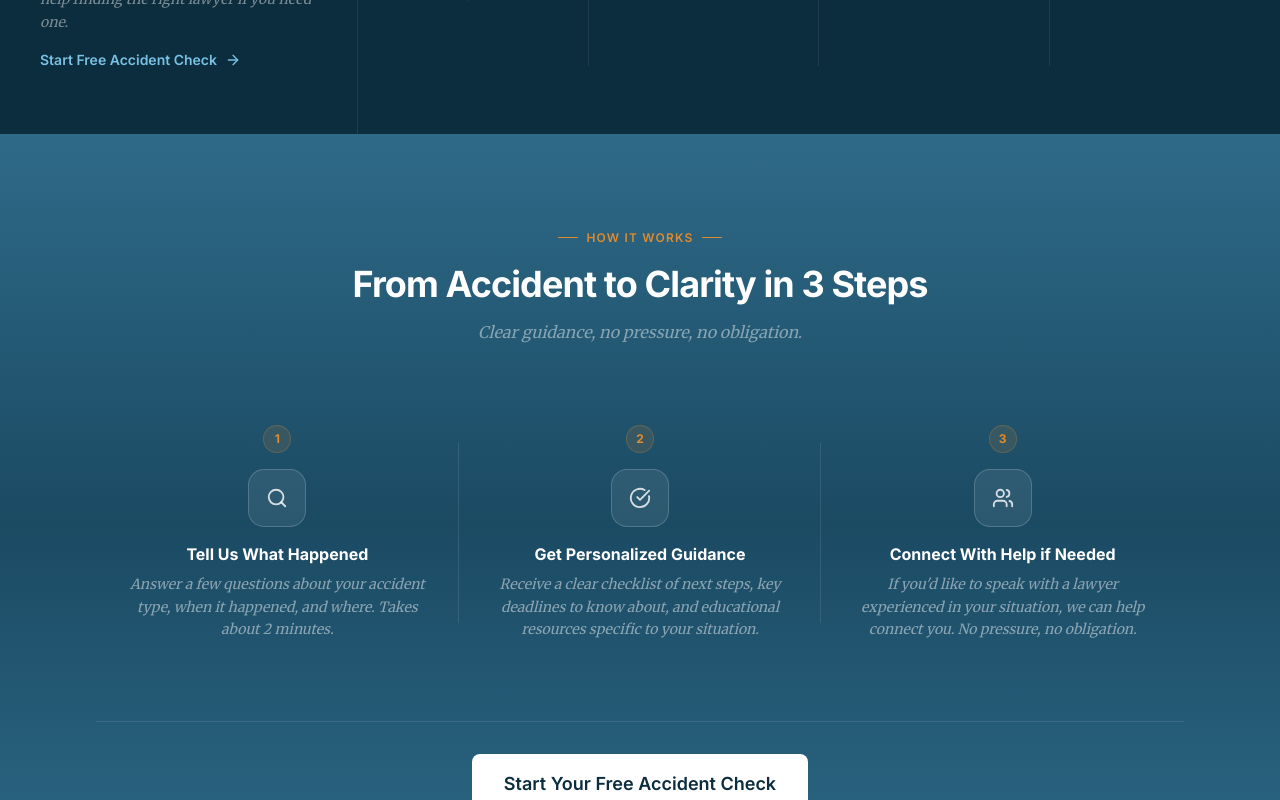
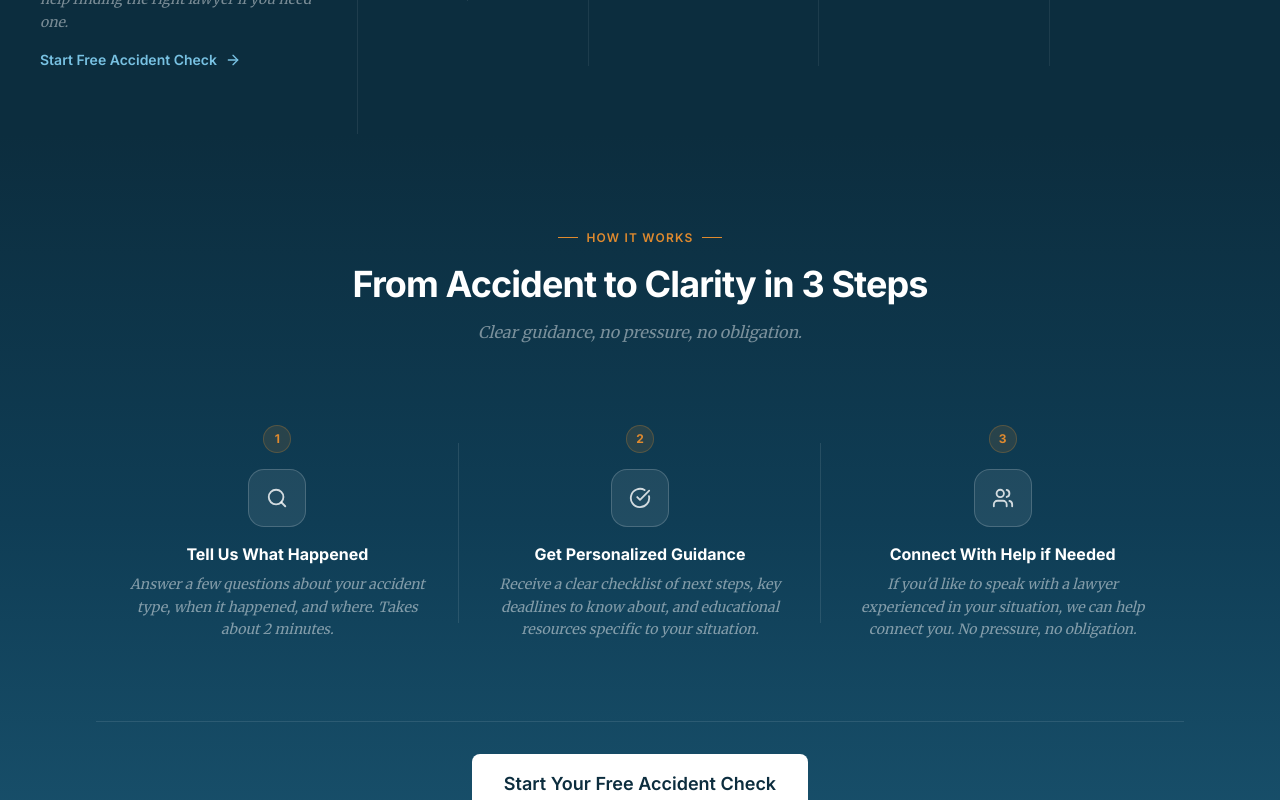
Before and after one commit to the-comet-companies/accident-path, a Next.js app: page / in a window 1280 px wide. Shown: the part 1060-1860 px from the top of the page. Built offline with nearby package versions, Linux system fonts and the light colour scheme.

Commit message:
fix: How It Works gradient — seamless from primary-900, gentle lift to #1a5470

```diff
--- a/app/page.tsx
+++ b/app/page.tsx
@@ -267,7 +267,7 @@ export default function Home() {
       {/* ── 3. How It Works ───────────────────────────────────────────────── */}
       <section
         className="text-white py-16 lg:py-24"
-        style={{ background: 'linear-gradient(180deg, #2e6a88 0%, #1b4a63 50%, #2e6a88 100%)' }}
+        style={{ background: 'linear-gradient(180deg, #0C2D3E 0%, #0f3d55 50%, #1a5470 100%)' }}
         aria-labelledby="how-it-works-heading"
       >
         <div className="max-w-6xl mx-auto px-4 sm:px-6 lg:px-8">
```
